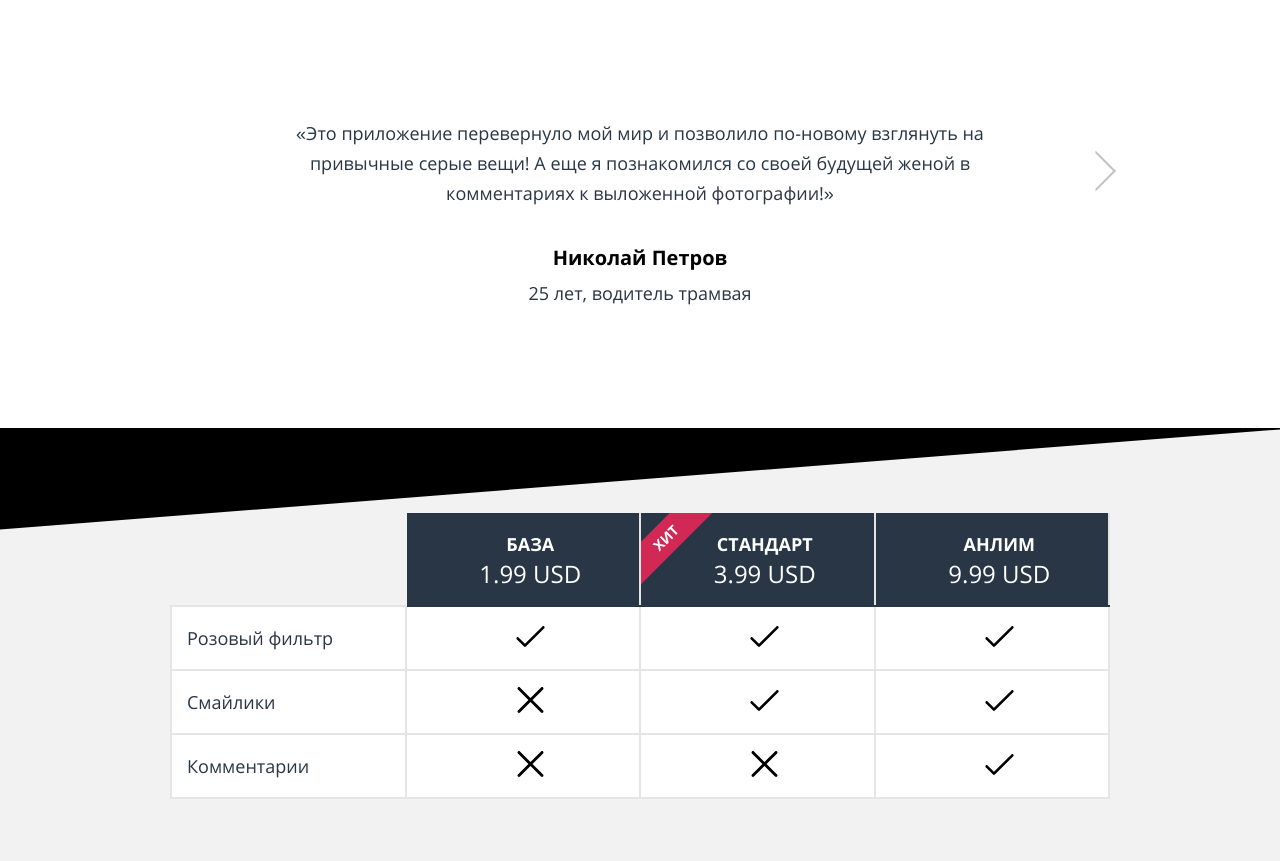
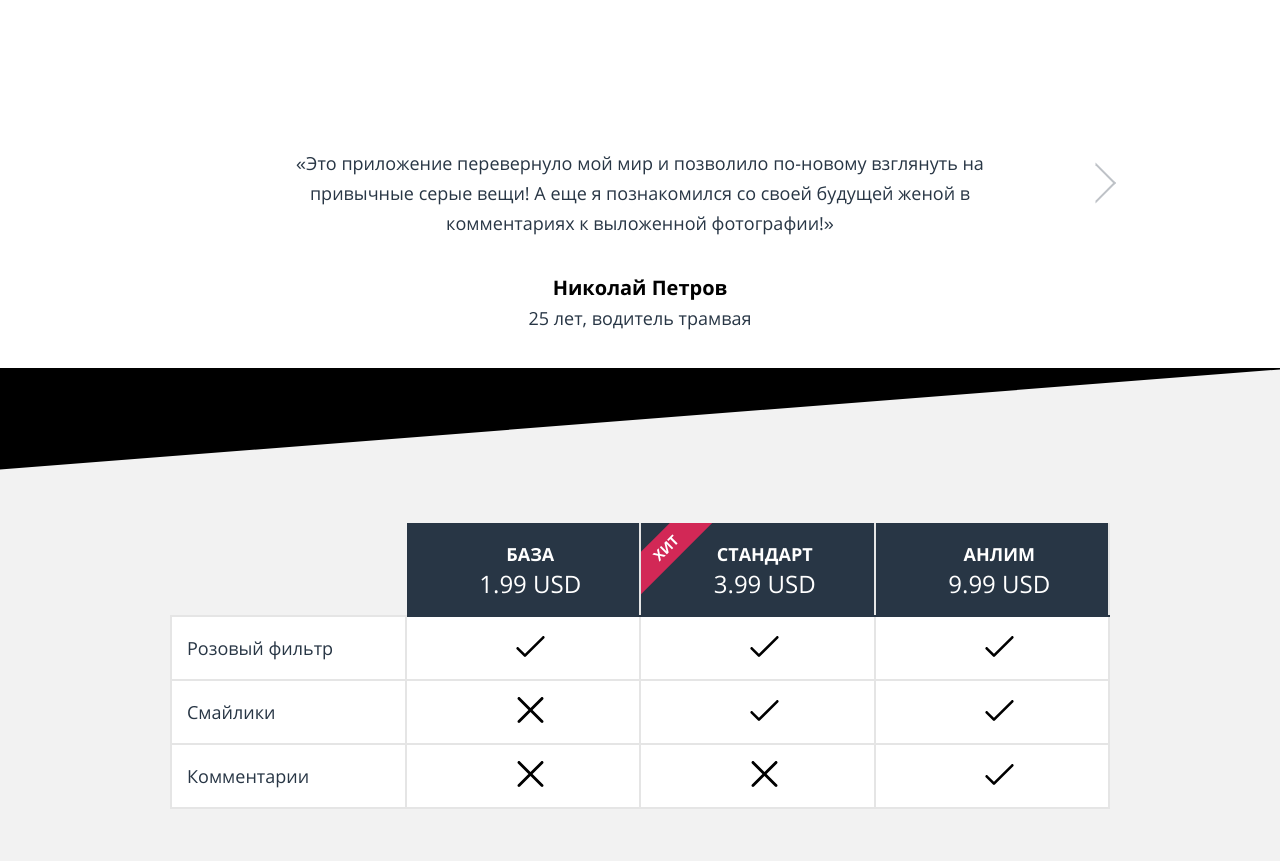
Before and after one commit to ndgo/24620-pink, a website: page index.html in a window 1280 px wide. Shown: the part 2252-3113 px from the top of the page. Drawn offline with nearby package versions, Linux system fonts and the light colour scheme; some packages are replaced by stand-ins of ours; files that its build step writes are made by us from their sources; files whose address does not match are found by name.

Commit message:
refactor

```diff
--- a/sass/blocks/_pricing-slider.scss
+++ b/sass/blocks/_pricing-slider.scss
@@ -102,6 +102,11 @@
 
 
 @media #{$desktop} {
+  .pricing-slider {
+    padding-top: 155px;
+    padding-bottom:50px;
+  }
+
   .pricing-slider__container {
     width: 940px;
 
--- a/sass/blocks/_review.scss
+++ b/sass/blocks/_review.scss
@@ -145,8 +145,12 @@
 
     width: 940px;
 
-    margin-bottom: 90px;
+    margin-bottom: 5px;
     padding: 0;
+  }
+
+  .review__author {
+    padding-bottom: 0;
   }
 
   .review__author-info {
@@ -155,7 +159,7 @@
   }
 
   .review__slide {
-    padding: 115px 90px 0 90px;
+    padding: 145px 90px 0 90px;
   }
 
   .review__controls {
```
